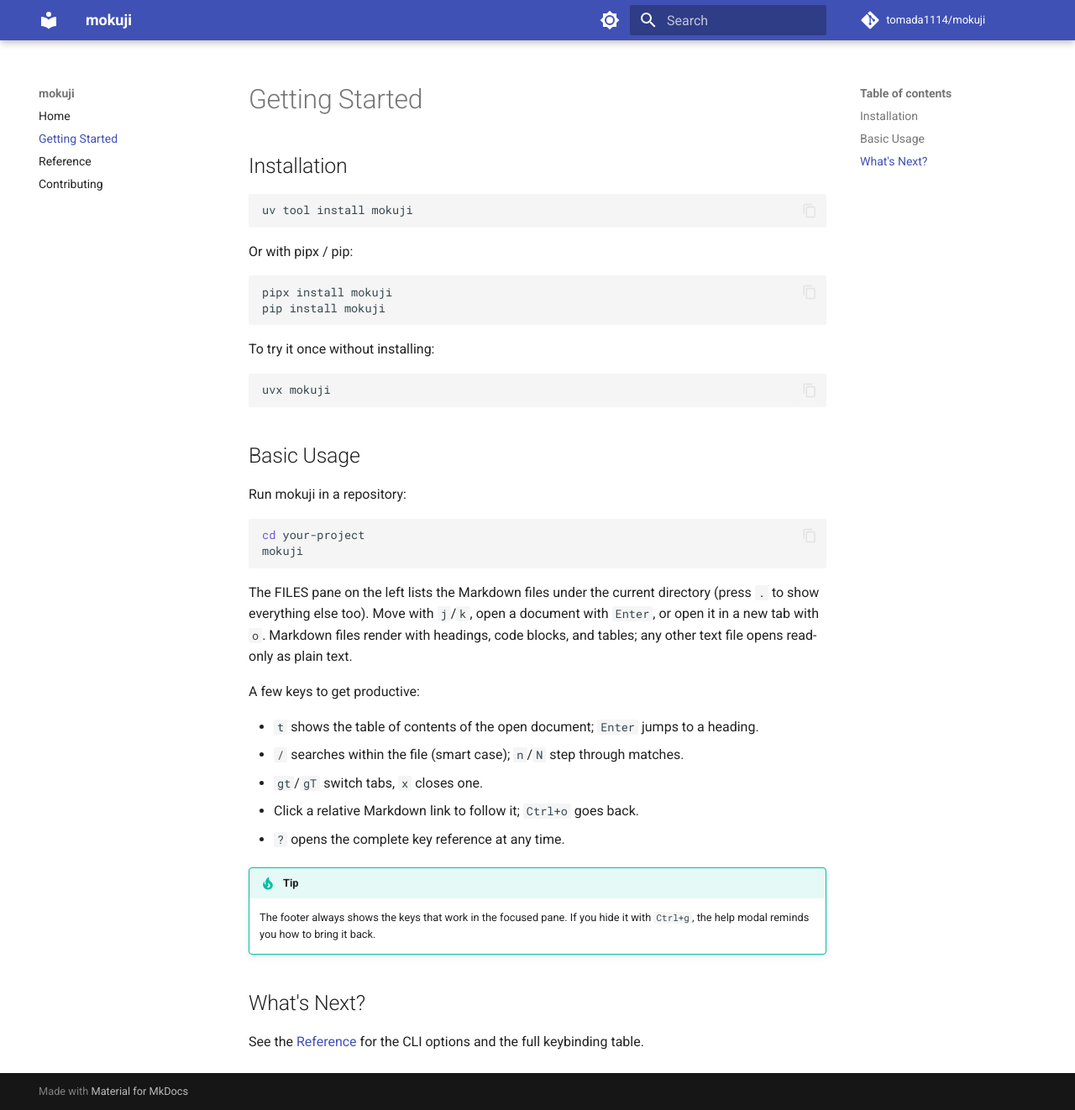
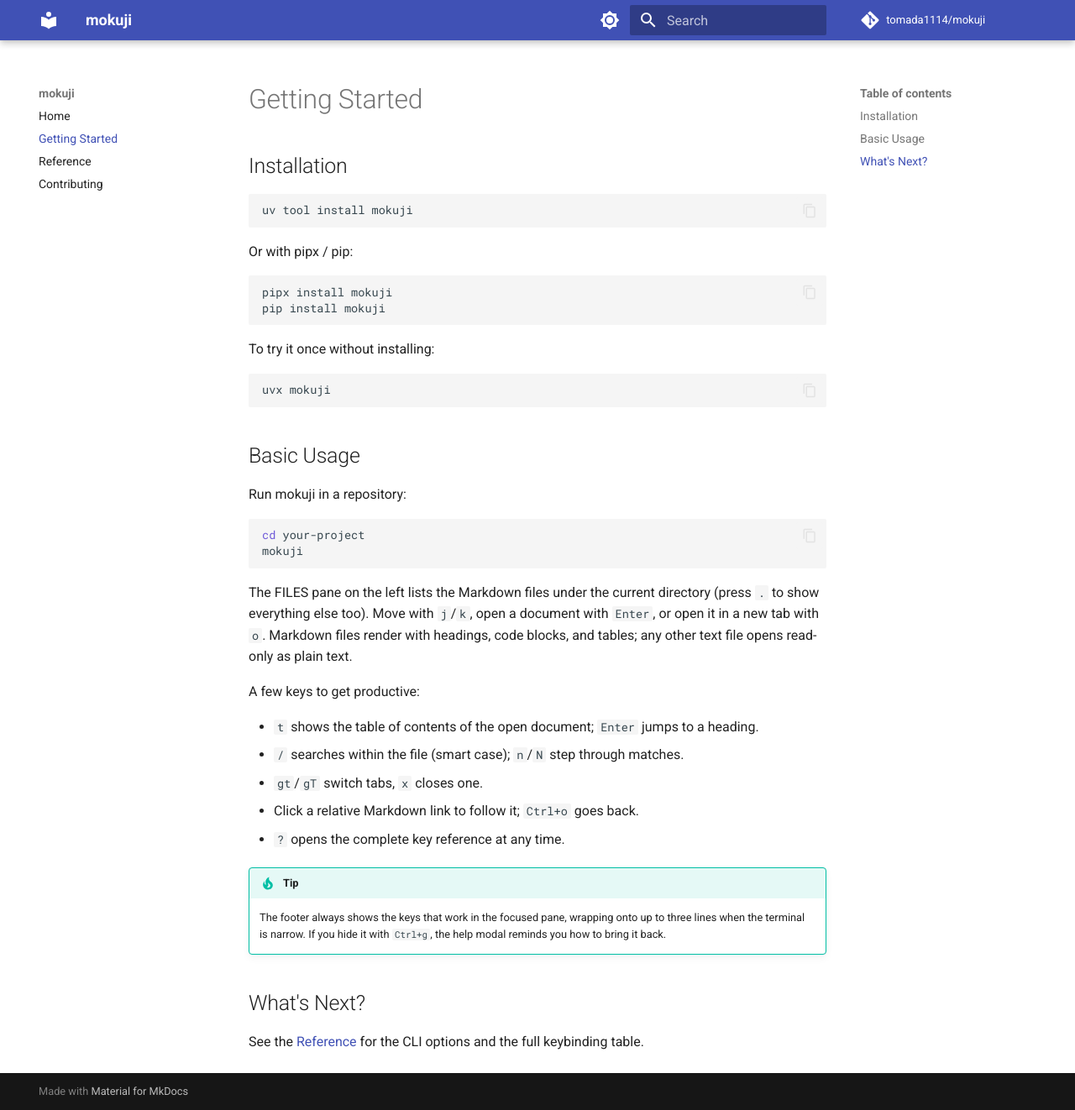
Before and after one commit to tomada1114/mokuji, an MkDocs documentation site: the page built from docs/getting-started.md, in a window 1280 px wide and 1322 px high. Shown: the whole window at 84% size. Built offline with MkDocs 1.6.1 and Material for MkDocs 9.7.7, drawn with Linux system fonts in a browser that asks for light colours; comment, search, counter and statistics services are not loaded.

Commit message:
docs: describe the wrapping key guide in getting started

```diff
--- a/docs/getting-started.md
+++ b/docs/getting-started.md
@@ -45,9 +45,10 @@
 - `?` opens the complete key reference at any time.
 
 !!! tip
-    The footer always shows the keys that work in the focused pane. If
-    you hide it with `Ctrl+g`, the help modal reminds you how to bring
-    it back.
+    The footer always shows the keys that work in the focused pane,
+    wrapping onto up to three lines when the terminal is narrow. If you
+    hide it with `Ctrl+g`, the help modal reminds you how to bring it
+    back.
 
 ## What's Next?
 
```
